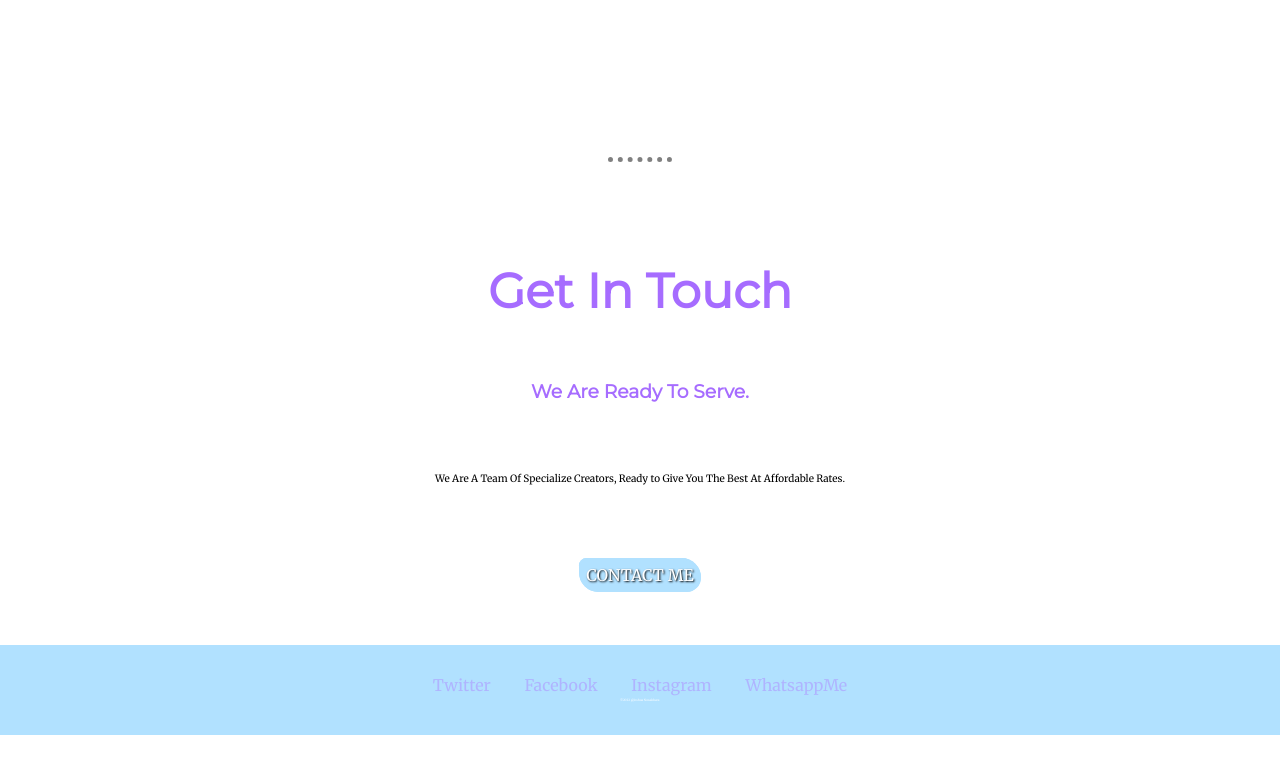
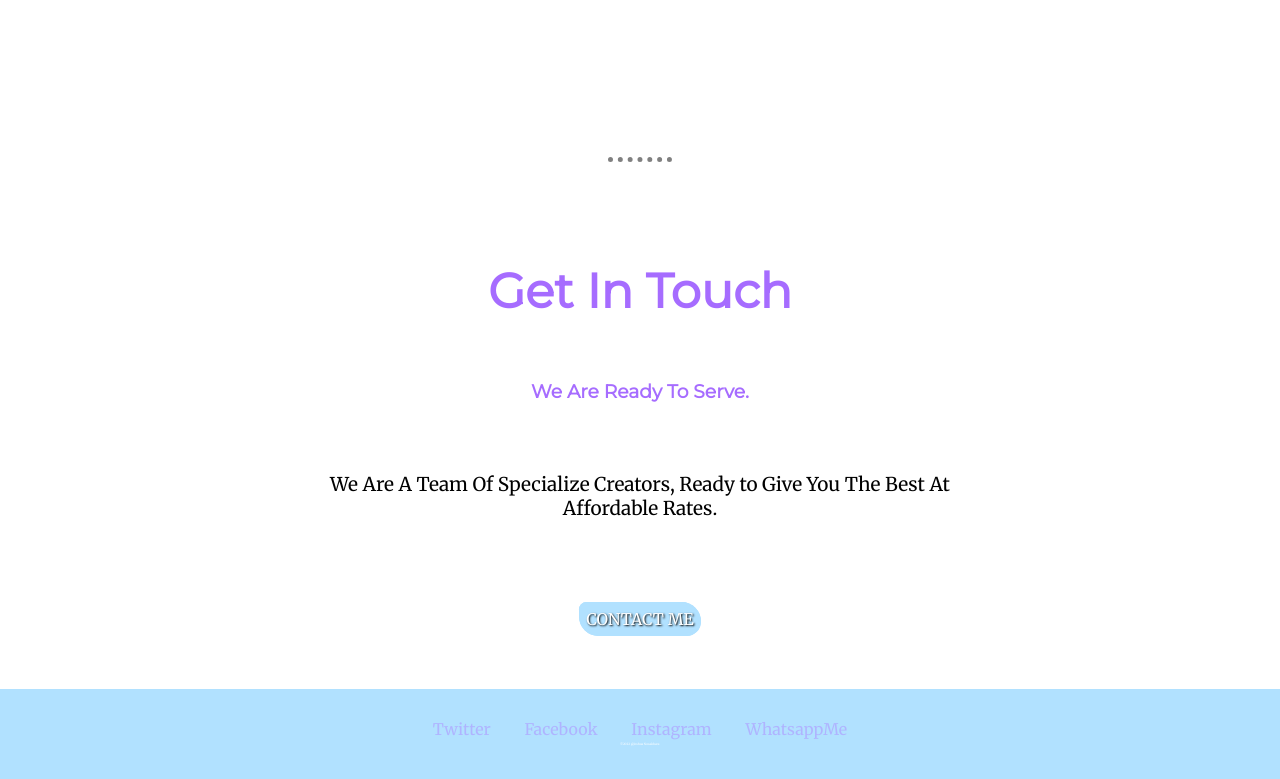
Before and after one commit to Mrklarity/KLarity, a plain HTML site: page index.html in a window 1280 px wide. Shown: the part 2788-3567 px from the top of the page. Before the commit the page ends 3523 px from the top, so only its background shows below. Drawn offline with Linux system fonts and the light colour scheme.

Commit message:
Update styles.css

```diff
--- a/css/styles.css
+++ b/css/styles.css
@@ -150,7 +150,7 @@ h3
   padding-bottom: 30px;
   position: relative;
   Left: 25%;
-  Font-size: 10px;
+  Font-size: 19px;
   Width: 50%;
 
 }
```
